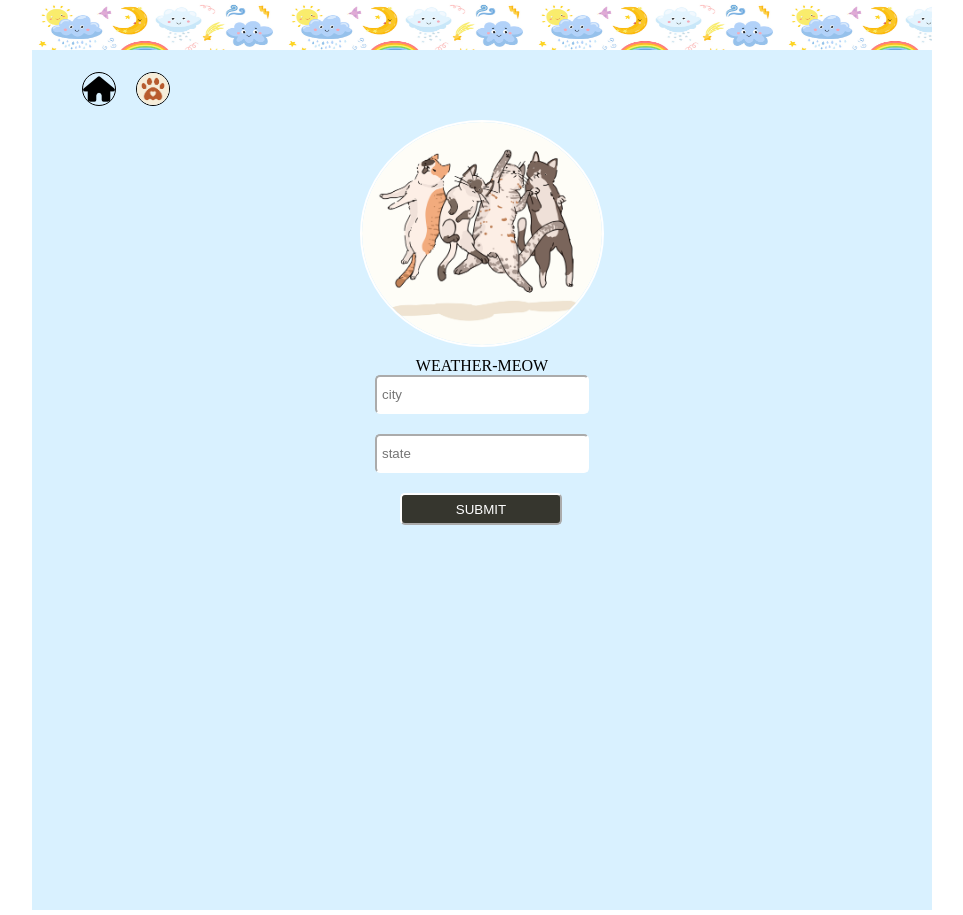
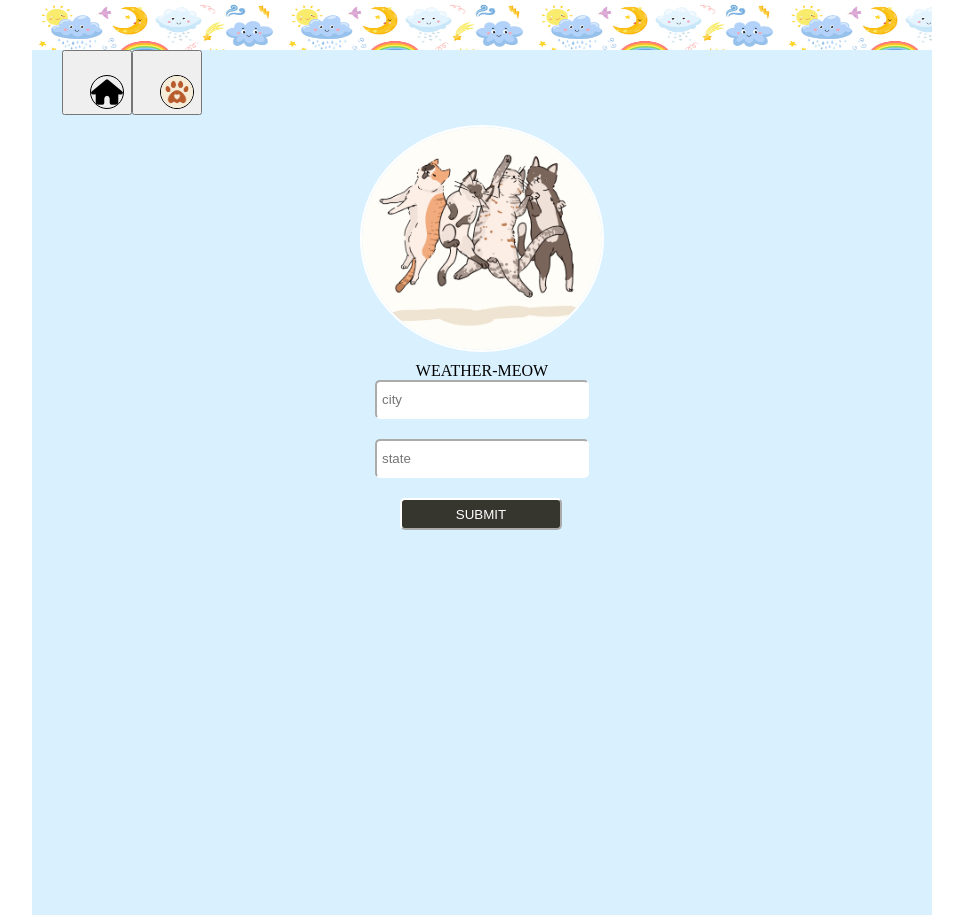
Before and after one commit to lisale841/weather-meow, a React (Create React App) app: page / in a window 1280 px wide. Shown: the whole page, without its empty margins (158-1121 px from the left). Built offline with nearby package versions, Linux system fonts and the light colour scheme; a web font is replaced by a local one.

Commit message:
update btn

```diff
--- a/src/components/navBar/NavBar.jsx
+++ b/src/components/navBar/NavBar.jsx
@@ -1,23 +1,29 @@
 import React from 'react';
 import './navBar.css';
-import {Link, Outlet} from "react-router-dom";
+import {useNavigate, Outlet} from "react-router-dom";
 
 const NavBar = () => {
+
+  const navigate = useNavigate();
+
+  onclick = path => {
+    navigate(path)
+  }
   return(
     <div className ='navBar'>
       <li>
-        <Link className ='navBtnSpacing' to ="/">
+        <button className ='navBtnSpacing' onClick={() => onclick('/')}>
           <div className ='navCircle'>
           <img src ={require('../../images/home.png')} alt='homeIcon' className= 'homeBtn'/>
           </div>
-        </Link>
+        </button>
       </li>
       <li>
-        <Link className ='navBtnSpacing' to ="/currentWeather">
+        <button className ='navBtnSpacing' onClick={() => onclick("/currentWeather")} >
           <div className ='navCircle'>
           <img src ={require('../../images/pawLogo.jpg')} alt='pawIcon' className= 'homeBtn'/>
           </div>
-        </Link>
+        </button>
       </li>
         <Outlet />
 
```
